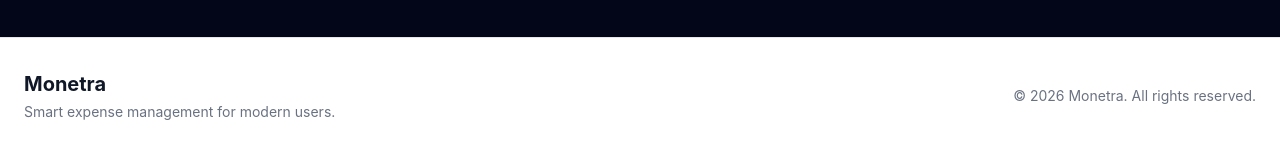
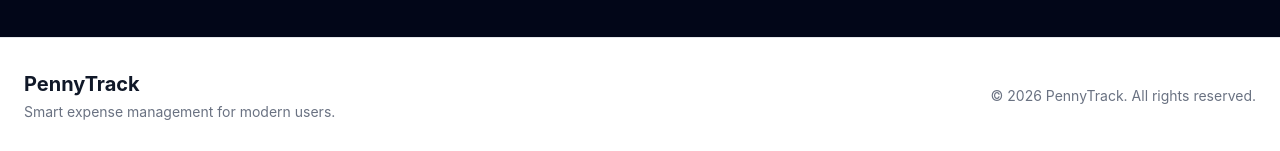
Before and after one commit to harshal2390/expense-tracker, a React (Vite) app in the folder expense-tracker/: page / in a window 1280 px wide. Shown: the part 1122-1273 px from the top of the page. Built offline with nearby package versions, Linux system fonts and the light colour scheme.

Commit message:
updated the footer

```diff
--- a/expense-tracker/src/components/layout/Footer.tsx
+++ b/expense-tracker/src/components/layout/Footer.tsx
@@ -4,7 +4,7 @@ function Footer() {
       <div className="mx-auto flex max-w-7xl flex-col items-center justify-between gap-4 px-6 py-8 md:flex-row">
         <div>
           <h2 className="text-xl font-bold text-gray-900 dark:text-white">
-            Monetra
+            PennyTrack
           </h2>
 
           <p className="mt-1 text-sm text-gray-500 dark:text-gray-400">
@@ -13,7 +13,7 @@ function Footer() {
         </div>
 
         <p className="text-sm text-gray-500 dark:text-gray-400">
-          © 2026 Monetra. All rights reserved.
+          © 2026 PennyTrack. All rights reserved.
         </p>
       </div>
     </footer>
```
